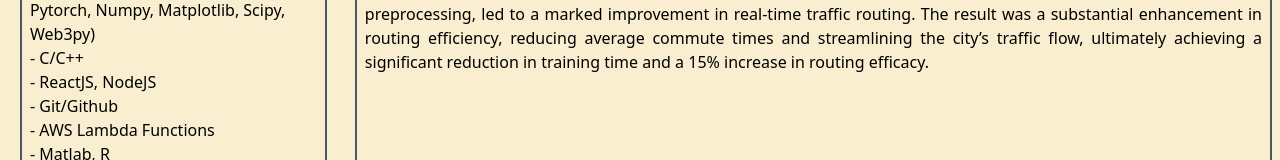
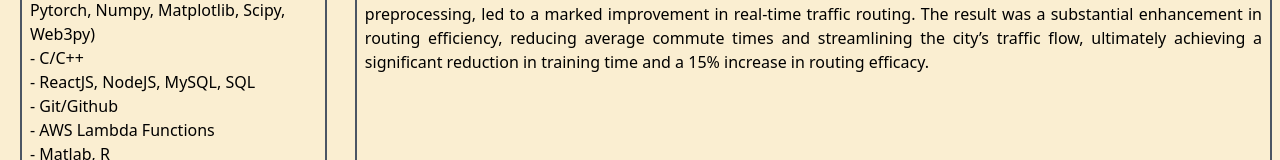
Before and after one commit to BenTuason/porfolio-website, a React (Create React App) app: page / in a window 1280 px wide. Shown: the part 396-556 px from the top of the page. Built offline with nearby package versions, Linux system fonts and the light colour scheme.

Commit message:
added SQL to skills

```diff
--- a/src/pages/Home.js
+++ b/src/pages/Home.js
@@ -22,7 +22,7 @@ const Home = () => {
               Skills:
               <li>- Python (Classiq, Qiskit, Tensorflow, Pytorch, Numpy, Matplotlib, Scipy, Web3py)</li>
               <li>- C/C++</li>
-              <li>- ReactJS, NodeJS</li>
+              <li>- ReactJS, NodeJS, MySQL, SQL</li>
               <li>- Git/Github</li>
               <li>- AWS Lambda Functions</li>
               <li>- Matlab, R</li>
```
